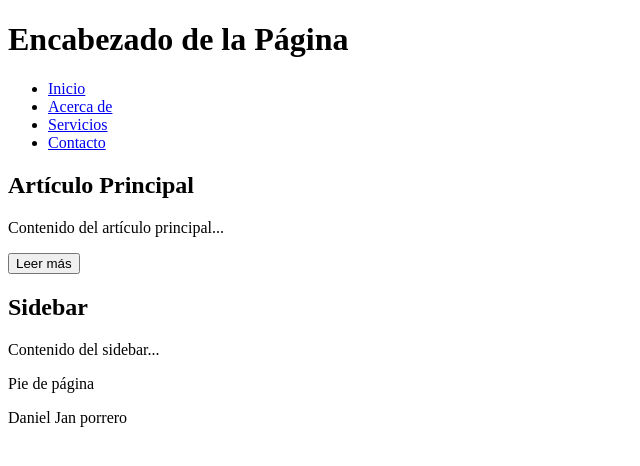
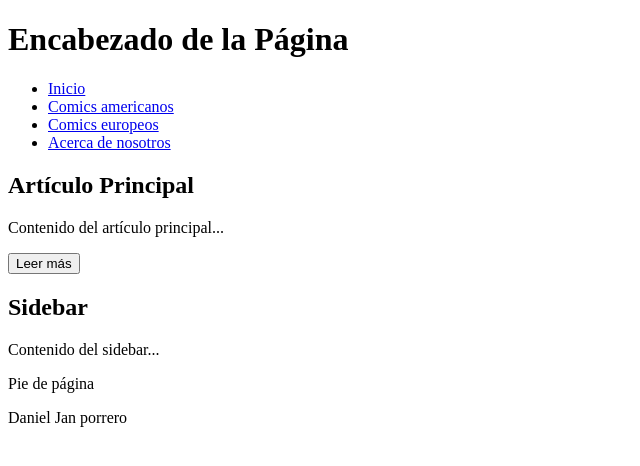
Before and after one commit to PollonGordo7777/Comicsx, a plain HTML site: page Comicsx/index.html in a window 1280 px wide. Shown: the whole page, without its empty margins (0-640 px from the left). Drawn offline with Linux system fonts and the light colour scheme.

Commit message:
Neggawatt

```diff
--- a/Comicsx/index.html
+++ b/Comicsx/index.html
@@ -13,9 +13,9 @@
       <nav class="main-nav">
         <ul>
           <li><a class="nav-link" href="#home">Inicio</a></li>
-          <li><a class="nav-link" href="#about">Acerca de</a></li>
-          <li><a class="nav-link" href="#services">Servicios</a></li>
-          <li><a class="nav-link" href="#contact">Contacto</a></li>
+          <li><a class="nav-link" href="#comicsamericanos">Comics americanos</a></li>
+          <li><a class="nav-link" href="#comicseuropeos">Comics europeos</a></li>
+          <li><a class="nav-link" href="#about">Acerca de nosotros</a></li>
         </ul>
       </nav>
 
```
